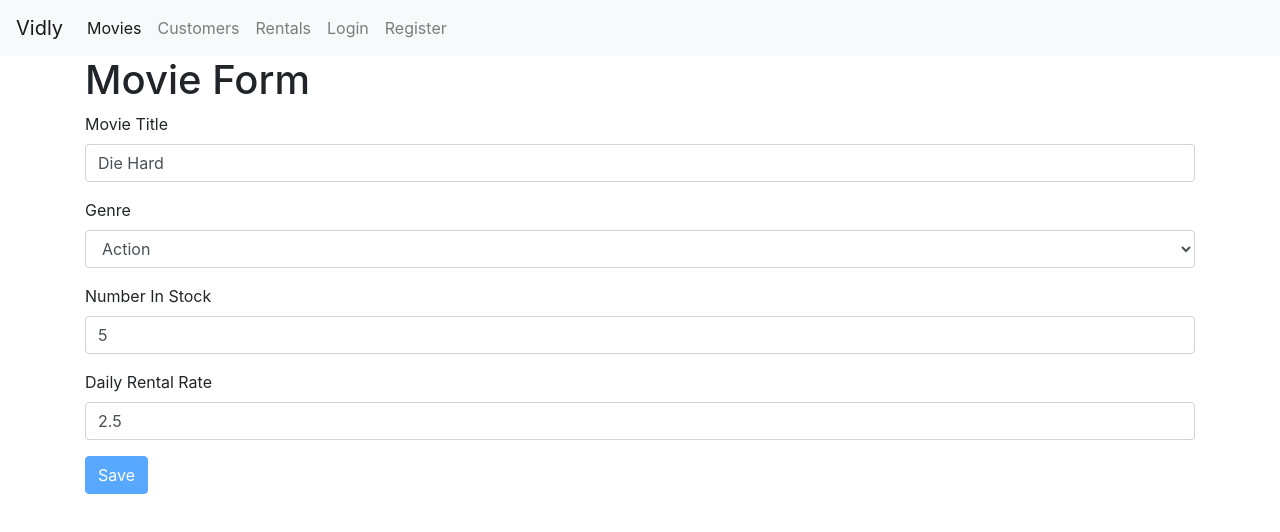
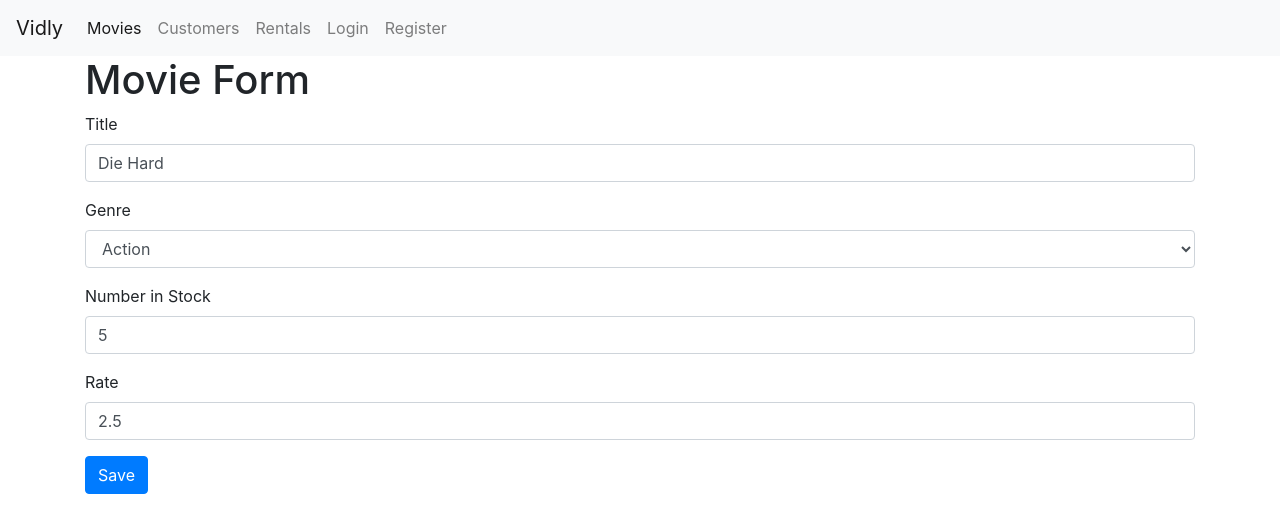
Before and after one commit to imsiddiquee/react-form, a React (Create React App) app: page /movieform/5b21ca3eeb7f6fbccd471816 in a window 1280 px wide. Shown: the top 532 px of the page. Built offline with nearby package versions, Linux system fonts and the light colour scheme.

Commit message:
Update select extract functionality

```diff
--- a/src/components/movieForm.jsx
+++ b/src/components/movieForm.jsx
@@ -2,7 +2,7 @@ import React, { Component } from "react";
 import Form from "./common/form";
 import Joi from "joi-browser";
 import { getGenres } from "./../services/fakeGenreService";
-import { getMovie } from "../services/fakeMovieService";
+import { getMovie, saveMovie } from "../services/fakeMovieService";
 
 class MovieForm extends Form {
   state = {
@@ -17,27 +17,28 @@ class MovieForm extends Form {
   };
 
   schema = {
+    _id: Joi.string(),
     title: Joi.string()
       .required()
-      .label("Movie Title"),
+      .label("Title"),
     genreId: Joi.string()
       .required()
       .label("Genre"),
-    numberInStock: Joi.string()
+    numberInStock: Joi.number()
       .required()
-      .label("Number In Stock"),
-    dailyRentalRate: Joi.string()
+      .min(0)
+      .max(100)
+      .label("Number in Stock"),
+    dailyRentalRate: Joi.number()
       .required()
+      .min(0)
+      .max(10)
       .label("Daily Rental Rate")
-  };
-
-  doSubmit = () => {
-    console.log("Submitted-");
   };
 
   componentDidMount() {
     const genres = getGenres();
-    this.setState({ genres: genres });
+    this.setState({ genres });
 
     const movieId = this.props.match.params.id;
     if (movieId === "new") return;
@@ -58,17 +59,21 @@ class MovieForm extends Form {
     };
   }
 
+  doSubmit = () => {
+    saveMovie(this.state.data);
+
+    this.props.history.push("/movies");
+  };
+
   render() {
     return (
       <div>
         <h1>Movie Form</h1>
-
         <form onSubmit={this.handleSubmit}>
-          {this.renderInput("title", "Movie Title")}
+          {this.renderInput("title", "Title")}
           {this.renderSelect("genreId", "Genre", this.state.genres)}
-          {this.renderInput("numberInStock", "Number In Stock", "number")}
-          {this.renderInput("dailyRentalRate", "Daily Rental Rate", "number")}
-
+          {this.renderInput("numberInStock", "Number in Stock", "number")}
+          {this.renderInput("dailyRentalRate", "Rate")}
           {this.renderButton("Save")}
         </form>
       </div>
--- a/src/services/fakeMovieService.js
+++ b/src/services/fakeMovieService.js
@@ -78,13 +78,13 @@ export function getMovie(id) {
 
 export function saveMovie(movie) {
   let movieInDb = movies.find(m => m._id === movie._id) || {};
-  movieInDb.name = movie.name;
+  movieInDb.title = movie.title;
   movieInDb.genre = genresAPI.genres.find(g => g._id === movie.genreId);
   movieInDb.numberInStock = movie.numberInStock;
   movieInDb.dailyRentalRate = movie.dailyRentalRate;
 
   if (!movieInDb._id) {
-    movieInDb._id = Date.now();
+    movieInDb._id = Date.now().toString();
     movies.push(movieInDb);
   }
 
```
